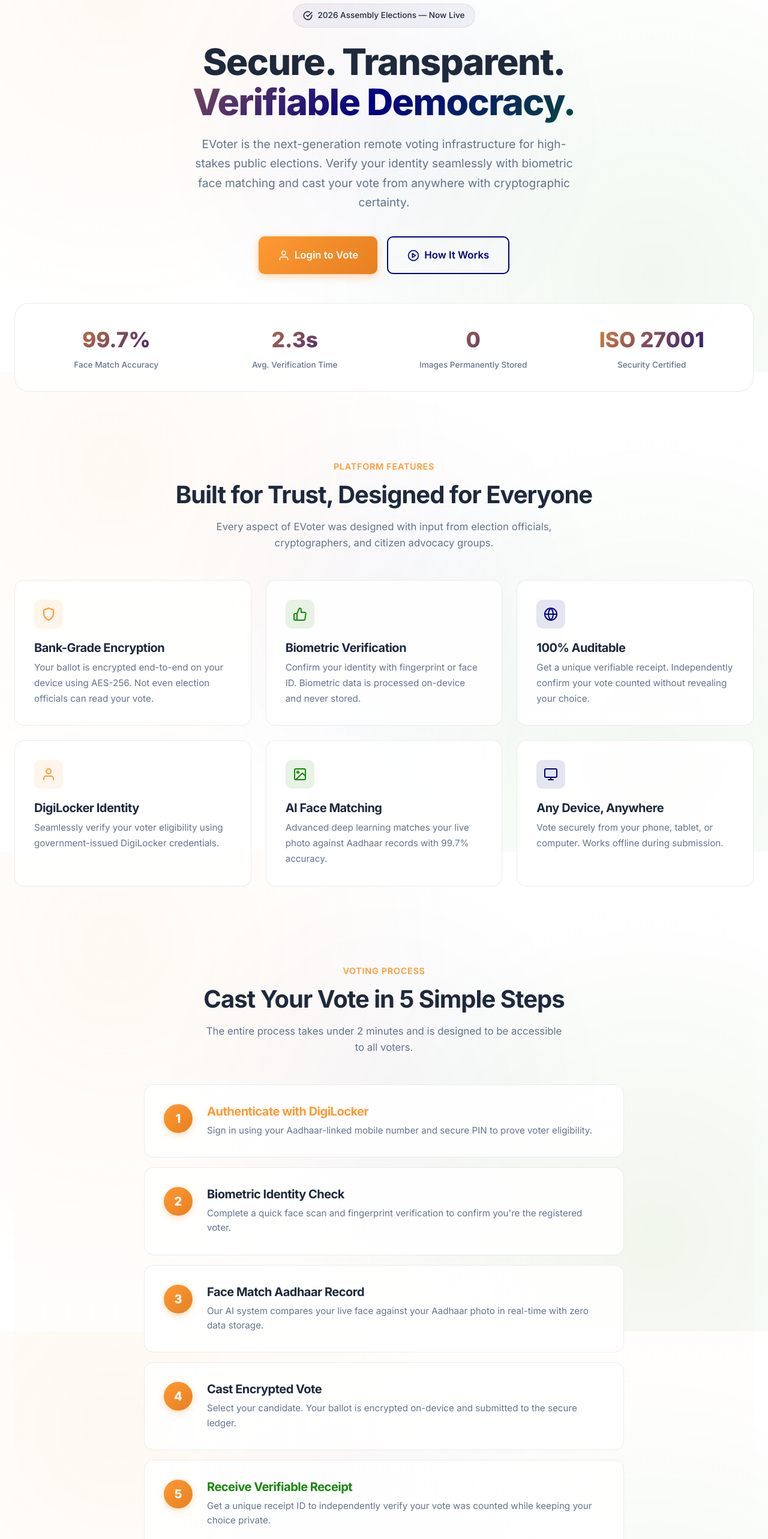
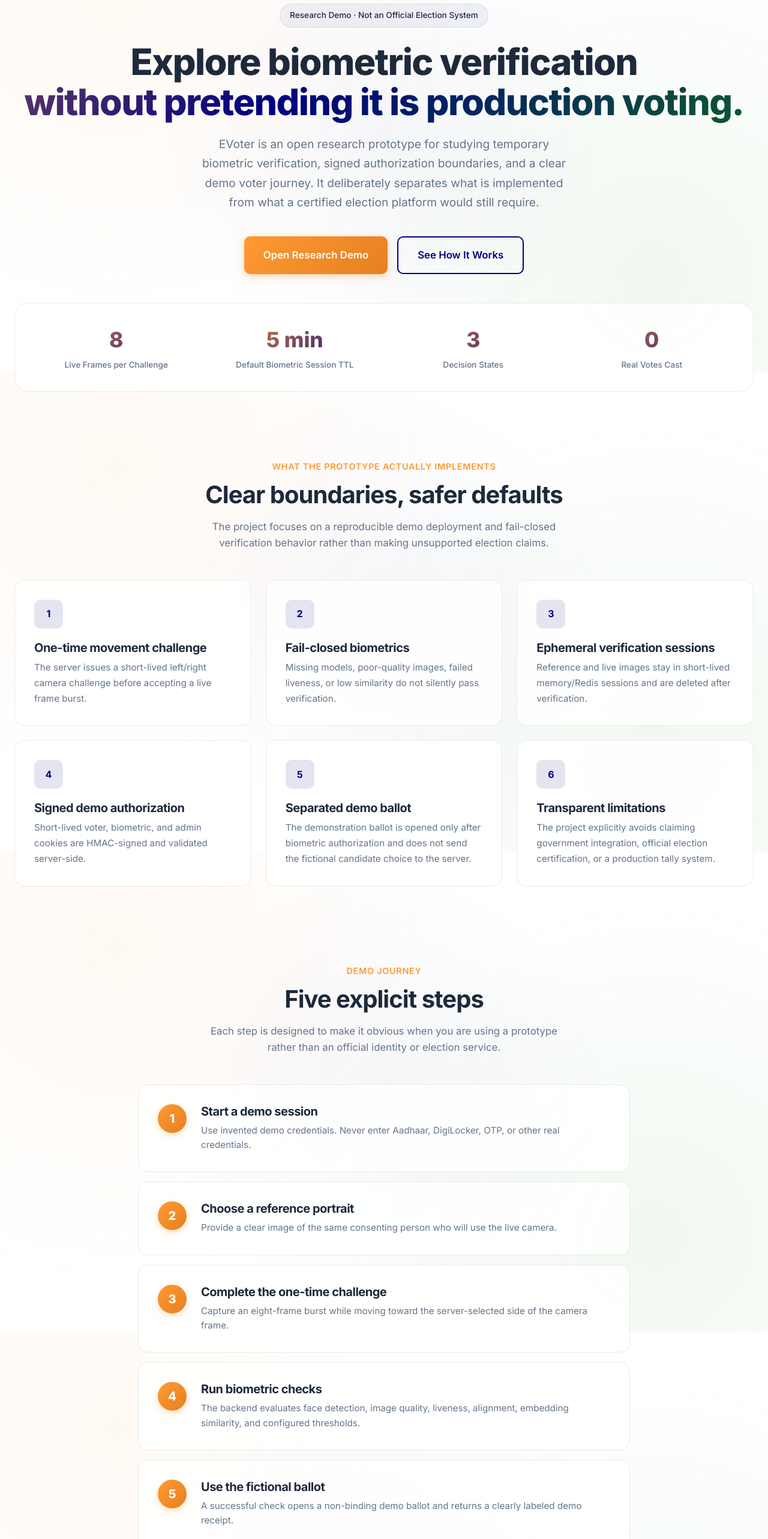
Before and after one commit to mothinisuresh14072002/EVoter, a Next.js app: page / in a window 1280 px wide. Shown: the part 180-2746 px from the top of the page at 60% size. Built offline with nearby package versions, Linux system fonts and the light colour scheme.

Commit message:
ux: replace unsupported election claims with truthful research landing page

```diff
--- a/src/app/page.tsx
+++ b/src/app/page.tsx
@@ -5,98 +5,74 @@ import { useState } from "react";
 
 const FEATURES = [
   {
-    icon: (
-      <svg width="24" height="24" viewBox="0 0 24 24" fill="none" stroke="currentColor" strokeWidth="2" strokeLinecap="round" strokeLinejoin="round"><path d="M12 22s8-4 8-10V5l-8-3-8 3v7c0 6 8 10 8 10z"></path></svg>
-    ),
-    title: "Bank-Grade Encryption",
-    desc: "Your ballot is encrypted end-to-end on your device using AES-256. Not even election officials can read your vote.",
-    color: "saffron",
+    title: "One-time movement challenge",
+    desc: "The server issues a short-lived left/right camera challenge before accepting a live frame burst.",
   },
   {
-    icon: (
-      <svg width="24" height="24" viewBox="0 0 24 24" fill="none" stroke="currentColor" strokeWidth="2" strokeLinecap="round" strokeLinejoin="round"><path d="M14 9V5a3 3 0 0 0-3-3l-4 9v11h11.28a2 2 0 0 0 2-1.7l1.38-9a2 2 0 0 0-2-2.3zM7 22H4a2 2 0 0 1-2-2v-7a2 2 0 0 1 2-2h3"></path></svg>
-    ),
-    title: "Biometric Verification",
-    desc: "Confirm your identity with fingerprint or face ID. Biometric data is processed on-device and never stored.",
-    color: "green",
+    title: "Fail-closed biometrics",
+    desc: "Missing models, poor-quality images, failed liveness, or low similarity do not silently pass verification.",
   },
   {
-    icon: (
-      <svg width="24" height="24" viewBox="0 0 24 24" fill="none" stroke="currentColor" strokeWidth="2" strokeLinecap="round" strokeLinejoin="round"><circle cx="12" cy="12" r="10"></circle><line x1="2" y1="12" x2="22" y2="12"></line><path d="M12 2a15.3 15.3 0 0 1 4 10 15.3 15.3 0 0 1-4 10 15.3 15.3 0 0 1-4-10 15.3 15.3 0 0 1 4-10z"></path></svg>
-    ),
-    title: "100% Auditable",
-    desc: "Get a unique verifiable receipt. Independently confirm your vote counted without revealing your choice.",
-    color: "navy",
+    title: "Ephemeral verification sessions",
+    desc: "Reference and live images stay in short-lived memory/Redis sessions and are deleted after verification.",
   },
   {
-    icon: (
-      <svg width="24" height="24" viewBox="0 0 24 24" fill="none" stroke="currentColor" strokeWidth="2" strokeLinecap="round" strokeLinejoin="round"><path d="M20 21v-2a4 4 0 0 0-4-4H8a4 4 0 0 0-4 4v2"></path><circle cx="12" cy="7" r="4"></circle></svg>
-    ),
-    title: "DigiLocker Identity",
-    desc: "Seamlessly verify your voter eligibility using government-issued DigiLocker credentials.",
-    color: "saffron",
+    title: "Signed demo authorization",
+    desc: "Short-lived voter, biometric, and admin cookies are HMAC-signed and validated server-side.",
   },
   {
-    icon: (
-      <svg width="24" height="24" viewBox="0 0 24 24" fill="none" stroke="currentColor" strokeWidth="2" strokeLinecap="round" strokeLinejoin="round"><rect x="3" y="3" width="18" height="18" rx="2" ry="2"></rect><circle cx="8.5" cy="8.5" r="1.5"></circle><polyline points="21 15 16 10 5 21"></polyline></svg>
-    ),
-    title: "AI Face Matching",
-    desc: "Advanced deep learning matches your live photo against Aadhaar records with 99.7% accuracy.",
-    color: "green",
+    title: "Separated demo ballot",
+    desc: "The demonstration ballot is opened only after biometric authorization and does not send the fictional candidate choice to the server.",
   },
   {
-    icon: (
-      <svg width="24" height="24" viewBox="0 0 24 24" fill="none" stroke="currentColor" strokeWidth="2" strokeLinecap="round" strokeLinejoin="round"><rect x="2" y="3" width="20" height="14" rx="2" ry="2"></rect><line x1="8" y1="21" x2="16" y2="21"></line><line x1="12" y1="17" x2="12" y2="21"></line></svg>
-    ),
-    title: "Any Device, Anywhere",
-    desc: "Vote securely from your phone, tablet, or computer. Works offline during submission.",
-    color: "navy",
+    title: "Transparent limitations",
+    desc: "The project explicitly avoids claiming government integration, official election certification, or a production tally system.",
   },
 ];
 
-const PROCESS_STEPS = [
+const PROCESS = [
   {
-    title: "Authenticate with DigiLocker",
-    desc: "Sign in using your Aadhaar-linked mobile number and secure PIN to prove voter eligibility.",
+    title: "Start a demo session",
+    desc: "Use invented demo credentials. Never enter Aadhaar, DigiLocker, OTP, or other real credentials.",
   },
   {
-    title: "Biometric Identity Check",
-    desc: "Complete a quick face scan and fingerprint verification to confirm you're the registered voter.",
+    title: "Choose a reference portrait",
+    desc: "Provide a clear image of the same consenting person who will use the live camera.",
   },
   {
-    title: "Face Match Aadhaar Record",
-    desc: "Our AI system compares your live face against your Aadhaar photo in real-time with zero data storage.",
+    title: "Complete the one-time challenge",
+    desc: "Capture an eight-frame burst while moving toward the server-selected side of the camera frame.",
   },
   {
-    title: "Cast Encrypted Vote",
-    desc: "Select your candidate. Your ballot is encrypted on-device and submitted to the secure ledger.",
+    title: "Run biometric checks",
+    desc: "The backend evaluates face detection, image quality, liveness, alignment, embedding similarity, and configured thresholds.",
   },
   {
-    title: "Receive Verifiable Receipt",
-    desc: "Get a unique receipt ID to independently verify your vote was counted while keeping your choice private.",
+    title: "Use the fictional ballot",
+    desc: "A successful check opens a non-binding demo ballot and returns a clearly labeled demo receipt.",
   },
 ];
 
 const FAQS = [
   {
-    q: "Is my face photo stored anywhere?",
-    a: "No. EVoter follows strict privacy protocols. Your live face image and Aadhaar photo are processed in temporary memory, matched, and immediately discarded. Nothing is written to permanent storage. Face embeddings are also deleted after the verification session completes.",
+    q: "Is EVoter connected to DigiLocker or Aadhaar?",
+    a: "No. The current repository is a research prototype and does not connect to DigiLocker, Aadhaar, the Election Commission of India, or any government identity/election system.",
   },
   {
-    q: "Can anyone see who I voted for?",
-    a: "Absolutely not. Your ballot is encrypted directly on your device before submission. The election ledger only sees anonymous encrypted ballots. Your identity (voter session) and your ballot are cryptographically separated — there is no way to link them.",
+    q: "Should I upload a government ID?",
+    a: "No. Use a non-sensitive reference portrait from a consenting test participant. Do not upload Aadhaar cards, passports, voter IDs, or other sensitive documents.",
   },
   {
-    q: "What happens if face verification fails?",
-    a: "You will get a clear reason code (e.g., 'lighting_too_dim', 'multiple_faces_detected', 'face_not_centered'). You can retry up to 3 times. After 3 failures, the system routes you to a manual review queue with an election officer video call.",
+    q: "Does the demo cast or tally a real vote?",
+    a: "No. The ballot uses fictional candidates. The server intentionally receives only an opaque demo submission token, not the selected candidate, and the receipt is not an election record.",
   },
   {
-    q: "How do I know my vote actually counted?",
-    a: "After submission, you receive a unique Receipt ID. You can enter this ID on the Verify Receipt page at any time after polls close to see a cryptographic proof that your encrypted ballot is present in the final tally. This proof reveals nothing about who you voted for.",
+    q: "Are the biometric models automatically trustworthy?",
+    a: "No. Model files are supplied separately and must be licensed, calibrated, evaluated for the target camera/environment, and independently tested. The API fails closed when required model assets are missing.",
   },
   {
-    q: "Is this system safe from hacking?",
-    a: "EVoter uses defense-in-depth: signed client apps, end-to-end encryption, zero-knowledge proofs, hardware-enforced biometrics, and a write-only immutable ledger. Our infrastructure undergoes continuous third-party security audits. You can read the security whitepaper for full details.",
+    q: "Can this be used for a public election?",
+    a: "Not as-is. Real election use would require election-authority governance, independently reviewed cryptography, accessibility testing, privacy/legal review, security audits, operational controls, incident response, certification, and much more.",
   },
 ];
 
@@ -105,115 +81,108 @@ export default function Home() {
 
   return (
     <>
-      {/* HERO SECTION */}
       <section className="hero-section animate-fade-in">
         <div className="hero-badge animate-slide-up animation-delay-100">
-          <svg width="16" height="16" viewBox="0 0 24 24" fill="none" stroke="currentColor" strokeWidth="2.5" strokeLinecap="round" strokeLinejoin="round">
-            <path d="M22 11.08V12a10 10 0 1 1-5.93-9.14"></path>
-            <polyline points="22 4 12 14.01 9 11.01"></polyline>
-          </svg>
-          <span>2026 Assembly Elections — Now Live</span>
+          <span>Research Demo · Not an Official Election System</span>
         </div>
 
         <h1 className="hero-title animate-slide-up animation-delay-200">
-          Secure. Transparent.
+          Explore biometric verification
           <br />
-          <span className="text-gradient">Verifiable Democracy.</span>
+          <span className="text-gradient">without pretending it is production voting.</span>
         </h1>
 
         <p className="hero-description animate-slide-up animation-delay-300">
-          EVoter is the next-generation remote voting infrastructure for high-stakes public elections.
-          Verify your identity seamlessly with biometric face matching and cast your vote from anywhere
-          with cryptographic certainty.
+          EVoter is an open research prototype for studying temporary biometric
+          verification, signed authorization boundaries, and a clear demo voter journey.
+          It deliberately separates what is implemented from what a certified election
+          platform would still require.
         </p>
 
         <div className="hero-actions animate-slide-up animation-delay-400">
           <Link href="/auth/digilocker" className="btn btn-primary btn-lg">
-            <svg width="20" height="20" viewBox="0 0 24 24" fill="none" stroke="currentColor" strokeWidth="2" strokeLinecap="round" strokeLinejoin="round">
-              <path d="M20 21v-2a4 4 0 0 0-4-4H8a4 4 0 0 0-4 4v2"></path>
-              <circle cx="12" cy="7" r="4"></circle>
-            </svg>
-            Login to Vote
+            Open Research Demo
           </Link>
           <a href="#how-it-works" className="btn btn-outline btn-lg">
-            <svg width="20" height="20" viewBox="0 0 24 24" fill="none" stroke="currentColor" strokeWidth="2" strokeLinecap="round" strokeLinejoin="round">
-              <circle cx="12" cy="12" r="10"></circle>
-              <polygon points="10 8 16 12 10 16 10 8"></polygon>
-            </svg>
-            How It Works
+            See How It Works
           </a>
         </div>
 
-        {/* STATS */}
         <div className="stats-grid animate-slide-up animation-delay-500">
           <div className="stat-item">
-            <div className="stat-value">99.7%</div>
-            <div className="stat-label">Face Match Accuracy</div>
+            <div className="stat-value">8</div>
+            <div className="stat-label">Live Frames per Challenge</div>
           </div>
           <div className="stat-item">
-            <div className="stat-value">2.3s</div>
-            <div className="stat-label">Avg. Verification Time</div>
+            <div className="stat-value">5 min</div>
+            <div className="stat-label">Default Biometric Session TTL</div>
+          </div>
+          <div className="stat-item">
+            <div className="stat-value">3</div>
+            <div className="stat-label">Decision States</div>
           </div>
           <div className="stat-item">
             <div className="stat-value">0</div>
-            <div className="stat-label">Images Permanently Stored</div>
-          </div>
-          <div className="stat-item">
-            <div className="stat-value">ISO 27001</div>
-            <div className="stat-label">Security Certified</div>
+            <div className="stat-label">Real Votes Cast</div>
           </div>
         </div>
       </section>
 
-      {/* FEATURES SECTION */}
       <section className="section" id="features">
         <div className="section-header animate-fade-in">
-          <span className="section-label">Platform Features</span>
-          <h2 className="section-title">Built for Trust, Designed for Everyone</h2>
+          <span className="section-label">What the Prototype Actually Implements</span>
+          <h2 className="section-title">Clear boundaries, safer defaults</h2>
           <p className="section-description">
-            Every aspect of EVoter was designed with input from election officials, cryptographers, and citizen advocacy groups.
+            The project focuses on a reproducible demo deployment and fail-closed
+            verification behavior rather than making unsupported election claims.
           </p>
         </div>
 
         <div className="grid grid-3">
-          {FEATURES.map((f, i) => (
+          {FEATURES.map((feature, index) => (
             <div
-              key={i}
+              key={feature.title}
               className="feature-card card-hover animate-slide-up"
-              style={{ animationDelay: `${i * 0.08}s`, opacity: 0 }}
+              style={{ animationDelay: `${index * 0.08}s`, opacity: 0 }}
             >
-              <div className={`feature-icon icon-box icon-box-${f.color}`}>
-                {f.icon}
+              <div className="feature-icon icon-box icon-box-navy">
+                <strong>{index + 1}</strong>
               </div>
-              <h3 className="feature-title">{f.title}</h3>
-              <p className="feature-desc">{f.desc}</p>
+              <h3 className="feature-title">{feature.title}</h3>
+              <p className="feature-desc">{feature.desc}</p>
             </div>
           ))}
         </div>
       </section>
 
-      {/* PROCESS SECTION */}
-      <section className="section" id="how-it-works" style={{ background: 'linear-gradient(180deg, transparent 0%, rgba(255, 153, 51, 0.02) 50%, transparent 100%)' }}>
+      <section className="section" id="how-it-works">
         <div className="section-header animate-fade-in">
-          <span className="section-label">Voting Process</span>
-          <h2 className="section-title">Cast Your Vote in 5 Simple Steps</h2>
+          <span className="section-label">Demo Journey</span>
+          <h2 className="section-title">Five explicit steps</h2>
           <p className="section-description">
-            The entire process takes under 2 minutes and is designed to be accessible to all voters.
+            Each step is designed to make it obvious when you are using a prototype rather
+            than an official identity or election service.
           </p>
         </div>
 
-        <div style={{ display: 'flex', flexDirection: 'column', gap: '1rem', maxWidth: '800px', margin: '0 auto' }}>
-          {PROCESS_STEPS.map((step, i) => (
+        <div
+          style={{
+            display: "flex",
+            flexDirection: "column",
+            gap: "1rem",
+            maxWidth: "820px",
+            margin: "0 auto",
+          }}
+        >
+          {PROCESS.map((step, index) => (
             <div
-              key={i}
+              key={step.title}
               className="process-step animate-slide-in-left"
-              style={{ animationDelay: `${i * 0.1}s`, opacity: 0 }}
+              style={{ animationDelay: `${index * 0.1}s`, opacity: 0 }}
             >
-              <div className="process-number">{i + 1}</div>
+              <div className="process-number">{index + 1}</div>
               <div className="process-content">
-                <h4 style={{ color: i === 0 ? 'var(--color-saffron)' : i === PROCESS_STEPS.length - 1 ? 'var(--color-green)' : 'var(--text-primary)' }}>
-                  {step.title}
-                </h4>
+                <h4>{step.title}</h4>
                 <p>{step.desc}</p>
               </div>
             </div>
@@ -221,105 +190,98 @@ export default function Home() {
         </div>
       </section>
 
-      {/* TRUST / SECURITY STRIP */}
       <section className="section">
-        <div className="glass-panel animate-fade-in" style={{ textAlign: 'center', padding: '3rem 2rem' }}>
-          <div style={{ display: 'flex', justifyContent: 'center', gap: '1rem', marginBottom: '1.5rem', flexWrap: 'wrap' }}>
-            <span className="badge badge-success"><span className="badge-dot"></span>Zero-Knowledge Architecture</span>
-            <span className="badge badge-info"><span className="badge-dot"></span>GDPR &amp; DPDP Compliant</span>
-            <span className="badge badge-warning"><span className="badge-dot"></span>Open-Auditable Codebase</span>
-            <span className="badge badge-success"><span className="badge-dot"></span>SCERT Audited</span>
+        <div
+          className="glass-panel animate-fade-in"
+          style={{ textAlign: "center", padding: "3rem 2rem" }}
+        >
+          <div
+            style={{
+              display: "flex",
+              justifyContent: "center",
+              gap: "0.75rem",
+              flexWrap: "wrap",
+              marginBottom: "1.5rem",
+            }}
+          >
+            <span className="badge badge-success">Redis-ready sessions</span>
+            <span className="badge badge-info">Docker Compose</span>
+            <span className="badge badge-warning">CI builds both frontends</span>
+            <span className="badge badge-info">Readiness checks</span>
           </div>
-          <h3 style={{ marginBottom: '1rem' }}>Your Vote. Your Choice. Always Private.</h3>
-          <p style={{ color: 'var(--color-text-muted)', maxWidth: '600px', margin: '0 auto 2rem' }}>
-            EVoter was architected under the principle that no system — not even ours — should ever know who you voted for.
-            Ballot secrecy isn't just a feature; it's a mathematical guarantee.
+          <h3 style={{ marginBottom: "1rem" }}>Built to be inspectable</h3>
+          <p
+            style={{
+              color: "var(--color-text-muted)",
+              maxWidth: "680px",
+              margin: "0 auto 1.5rem",
+            }}
+          >
+            The source, deployment configuration, API contracts, privacy assumptions, and
+            remaining production gaps are documented in the repository. That makes this a
+            useful engineering prototype—not a certified voting product.
           </p>
-          <div style={{ display: 'flex', gap: '1rem', justifyContent: 'center', flexWrap: 'wrap' }}>
-            <Link href="/security" className="btn btn-navy">
-              Read Security Whitepaper
+          <div
+            style={{
+              display: "flex",
+              gap: "0.75rem",
+              justifyContent: "center",
+              flexWrap: "wrap",
+            }}
+          >
+            <Link href="/info?tab=security" className="btn btn-navy">
+              Security Notes
             </Link>
-            <Link href="/privacy" className="btn btn-ghost">
-              View Privacy Policy
+            <Link href="/admin" className="btn btn-ghost">
+              Admin Sandbox
             </Link>
           </div>
         </div>
       </section>
 
-      {/* FAQ SECTION */}
       <section className="section" id="faq">
         <div className="section-header animate-fade-in">
-          <span className="section-label">Frequently Asked</span>
-          <h2 className="section-title">Questions? We've Got Answers</h2>
-          <p className="section-description">
-            Still unsure? Reach out to our 24/7 voter support helpline.
-          </p>
+          <span className="section-label">Important Questions</span>
+          <h2 className="section-title">Know the limits before testing</h2>
         </div>
 
-        <div style={{ maxWidth: '760px', margin: '0 auto' }}>
-          {FAQS.map((faq, i) => (
-            <div
-              key={i}
-              className="faq-item animate-fade-in"
-              style={{ animationDelay: `${i * 0.06}s`, opacity: 0 }}
-            >
-              <div className="faq-question" onClick={() => setOpenFaq(openFaq === i ? null : i)}>
+        <div style={{ maxWidth: "780px", margin: "0 auto" }}>
+          {FAQS.map((faq, index) => (
+            <div key={faq.q} className="faq-item">
+              <button
+                type="button"
+                className="faq-question"
+                onClick={() => setOpenFaq(openFaq === index ? null : index)}
+                aria-expanded={openFaq === index}
+                style={{ width: "100%", textAlign: "left", border: 0, background: "transparent" }}
+              >
                 <span>{faq.q}</span>
-                <svg
-                  width="20"
-                  height="20"
-                  viewBox="0 0 24 24"
-                  fill="none"
-                  stroke="currentColor"
-                  strokeWidth="2.5"
-                  strokeLinecap="round"
-                  strokeLinejoin="round"
-                  style={{
-                    transform: openFaq === i ? 'rotate(180deg)' : 'rotate(0)',
-                    transition: 'transform 0.25s ease',
-                    color: 'var(--color-navy)',
-                    flexShrink: 0,
-                  }}
-                >
-                  <polyline points="6 9 12 15 18 9"></polyline>
-                </svg>
-              </div>
-              {openFaq === i && (
-                <div className="faq-answer" style={{ animation: 'fadeIn 0.3s ease' }}>
-                  {faq.a}
-                </div>
-              )}
+                <span aria-hidden="true">{openFaq === index ? "−" : "+"}</span>
+              </button>
+              {openFaq === index && <div className="faq-answer">{faq.a}</div>}
             </div>
           ))}
         </div>
       </section>
 
-      {/* CTA SECTION */}
-      <section className="section" style={{ paddingBottom: '5rem' }}>
+      <section className="section" style={{ paddingBottom: "5rem" }}>
         <div
           className="glass-panel animate-fade-in"
-          style={{
-            textAlign: 'center',
-            padding: '3.5rem 2rem',
-            background: 'linear-gradient(135deg, rgba(255, 153, 51, 0.08), rgba(0, 0, 128, 0.08))',
-            borderColor: 'rgba(0, 0, 128, 0.12)',
-          }}
+          style={{ textAlign: "center", padding: "3rem 2rem" }}
         >
-          <div className="icon-box icon-box-lg icon-box-green" style={{ margin: '0 auto 1.5rem' }}>
-            <svg width="28" height="28" viewBox="0 0 24 24" fill="none" stroke="currentColor" strokeWidth="2.5" strokeLinecap="round" strokeLinejoin="round">
-              <path d="M14 9V5a3 3 0 0 0-3-3l-4 9v11h11.28a2 2 0 0 0 2-1.7l1.38-9a2 2 0 0 0-2-2.3zM7 22H4a2 2 0 0 1-2-2v-7a2 2 0 0 1 2-2h3"></path>
-            </svg>
-          </div>
-          <h2 style={{ marginBottom: '0.75rem' }}>Ready to Exercise Your Democratic Right?</h2>
-          <p style={{ color: 'var(--color-text-muted)', maxWidth: '500px', margin: '0 auto 2rem', fontSize: '1.05rem' }}>
-            The 2026 Mock Assembly Election closes in 14 hours. Every vote matters. Every voice counts.
+          <h2 style={{ marginBottom: "0.75rem" }}>Ready to test the research flow?</h2>
+          <p
+            style={{
+              color: "var(--color-text-muted)",
+              maxWidth: "560px",
+              margin: "0 auto 1.5rem",
+            }}
+          >
+            Use invented demo credentials and a non-sensitive portrait from a consenting
+            test participant. Do not enter official credentials or identity documents.
           </p>
           <Link href="/auth/digilocker" className="btn btn-primary btn-lg">
-            Start Voting Now
-            <svg width="20" height="20" viewBox="0 0 24 24" fill="none" stroke="currentColor" strokeWidth="2.5" strokeLinecap="round" strokeLinejoin="round">
-              <line x1="5" y1="12" x2="19" y2="12"></line>
-              <polyline points="12 5 19 12 12 19"></polyline>
-            </svg>
+            Start Demo
           </Link>
         </div>
       </section>
```
